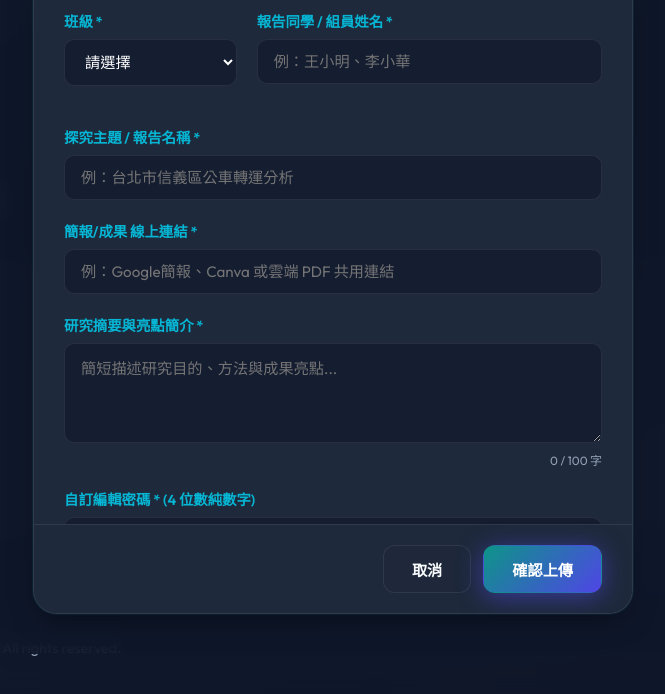
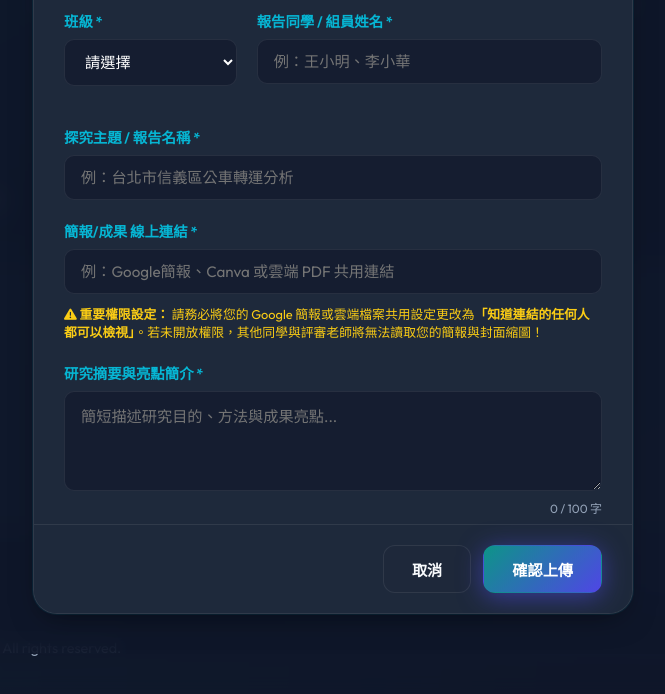
Before and after one commit to t199-glitch/geography-exhibition-hall, a plain HTML site: page index.html in a window 1280 px wide. Both pictures are taken after a click on the button "上傳期末成果". Shown: the part 146-840 px from the top of the page, without its empty margins (307-972 px from the left). Drawn offline with Linux system fonts and the light colour scheme.

Commit message:
Add file sharing permission warning to upload form

```diff
--- a/index.html
+++ b/index.html
@@ -1027,6 +1027,10 @@
           <div class="form-group">
             <label for="form-link">簡報/成果 線上連結 *</label>
             <input type="url" id="form-link" class="form-control" placeholder="例：Google簡報、Canva 或雲端 PDF 共用連結" required>
+            <small style="color: var(--text-warning); font-size: 0.8rem; line-height: 1.4; margin-top: 4px; display: block;">
+              <i class="fa-solid fa-triangle-exclamation"></i> <strong>重要權限設定：</strong>
+              請務必將您的 Google 簡報或雲端檔案共用設定更改為<strong>「知道連結的任何人都可以檢視」</strong>。若未開放權限，其他同學與評審老師將無法讀取您的簡報與封面縮圖！
+            </small>
           </div>
 
           <!-- Abstract (Max 100 words) -->
```
